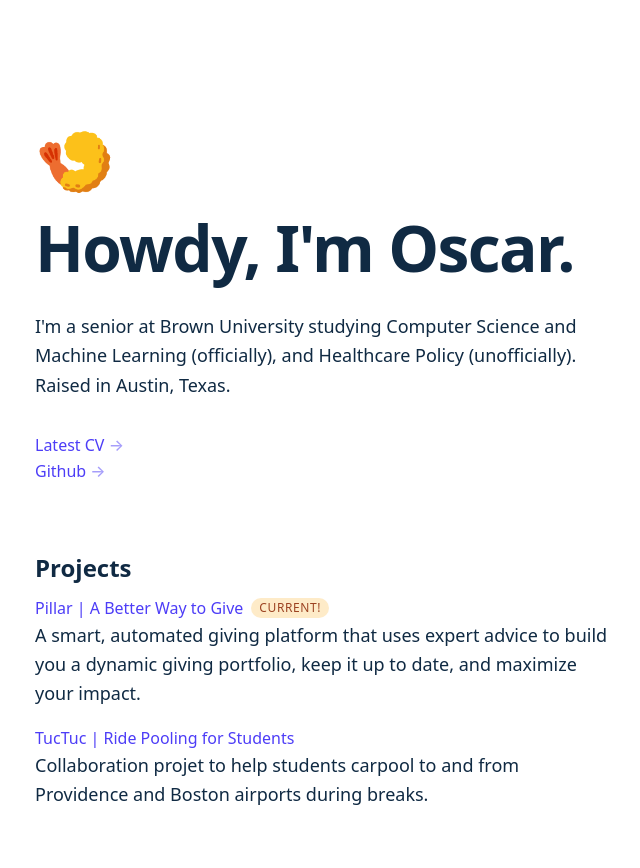
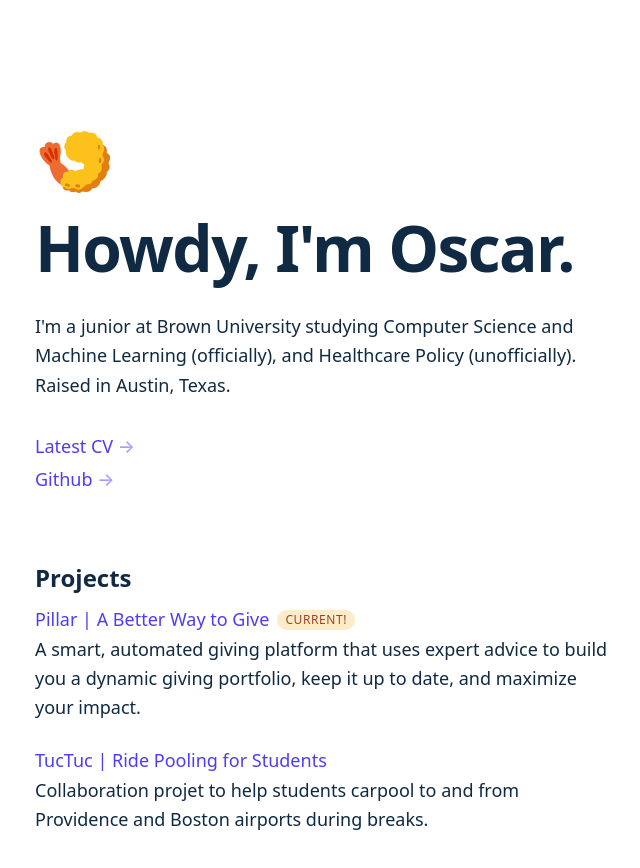
Before and after one commit to oscarnewman/oscarnewman.me-1.0, a Next.js app: page / in a window 1280 px wide. Shown: the top 868 px of the page, without its empty margins (317-957 px from the left). Built offline with nearby package versions, Linux system fonts and the light colour scheme; what @tailwindcss/custom-forms would draw is missing.

Commit message:
spacing tweaks

```diff
--- a/src/components/Layout/Page.tsx
+++ b/src/components/Layout/Page.tsx
@@ -26,7 +26,7 @@ const InnerPageContainer = ({ children }) => (
   <div
     className={cn(
       'flex flex-col items-start justify-start flex-grow w-full',
-      'py-32',
+      'py-20 md:py-32',
     )}
   >
     {children}
--- a/src/pages/index.tsx
+++ b/src/pages/index.tsx
@@ -12,7 +12,7 @@ export default function Home() {
       <H1>Howdy, I'm Oscar.</H1>
       <VSpacer size={8}></VSpacer>
       <P>
-        I'm a senior at Brown University studying Computer Science and Machine
+        I'm a junior at Brown University studying Computer Science and Machine
         Learning (officially), and Healthcare Policy (unofficially). Raised in
         Austin, Texas.
       </P>
@@ -21,6 +21,7 @@ export default function Home() {
       <Link to="/OscarNewman.CV.2020.pdf" external>
         Latest CV <span className="opacity-50">→</span>
       </Link>
+      <VSpacer size={1} />
       <Link to="http://github.com/oscarnewman" external>
         Github <span className="opacity-50">→</span>
       </Link>
@@ -38,7 +39,7 @@ export default function Home() {
         current
       />
 
-      <VSpacer size={4} />
+      <VSpacer size={6} />
 
       <Project
         title="TucTuc | Ride Pooling for Students"
--- a/src/styles/theme.css
+++ b/src/styles/theme.css
@@ -36,9 +36,6 @@
   }
 }
 
-body {
-}
-
 * {
   -webkit-font-smoothing: antialiased;
   font-weight: inherit;
@@ -64,7 +61,7 @@ body {
   @apply text-lg;
 
   @screen sm {
-    @apply text-base;
+    @apply text-lg;
   }
 }
 
```
